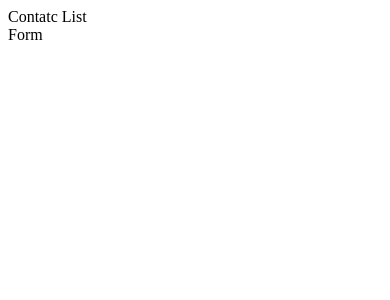
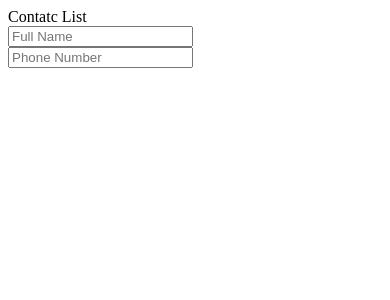
Before and after one commit to mustafasrbs/phone-directory-react, a React (Create React App) app: page / in a window 390 px wide. Shown: the top 300 px of the page. Built offline with nearby package versions, Linux system fonts and the light colour scheme.

Commit message:
inputs for fullname and phone number

```diff
--- a/src/components/Contatcs/Form/index.js
+++ b/src/components/Contatcs/Form/index.js
@@ -2,7 +2,16 @@
 
 function Form() {
   return (
-    <div>Form</div>
+    <div>
+        <div>
+            <input name='fullname' placeholder='Full Name' />
+        </div>
+
+        <div>
+            <input name='phone_number' placeholder='Phone Number' />
+        </div>
+
+    </div>
   )
 }
 
```
